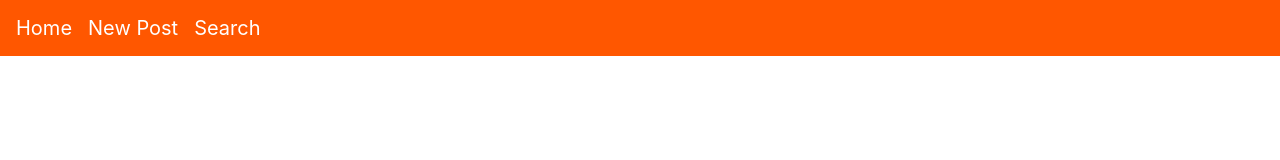
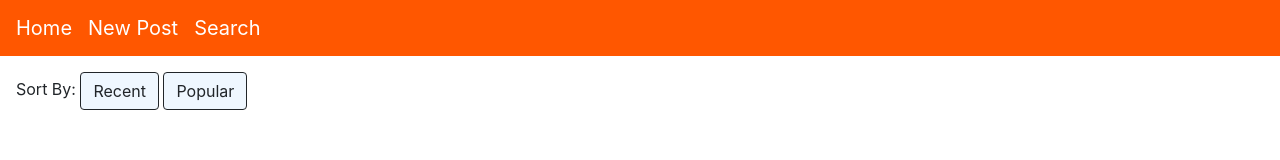
Before and after one commit to everett-hayes/reddit, a plain HTML site: page index.html in a window 1280 px wide. Drawn offline with nearby package versions, Linux system fonts and the light colour scheme; no server answers.

Commit message:
sorting and more cleanup

```diff
--- a/index.html
+++ b/index.html
@@ -17,15 +17,17 @@
         <a class="navbar-brand" href="./search.html">Search</a>
     </nav>
 
-    <!-- <div>
-        Sort By:
-        <button class="btn">Recent</button>
-        <button class="btn">Vote</button>
-    </div> -->
+    <div id="pageContainer">
+        <div id="btnContainer">
+            Sort By:
+            <button class="btn-custom" onclick="REDDIT_INDEX_PAGE.renderContainer('recent');">Recent</button>
+            <button class="btn-custom" onclick="REDDIT_INDEX_PAGE.renderContainer('vote');">Popular</button>
+        </div>
 
-    <i id="mySpinner" class="fas fa-spinner fa-pulse fa-5x spinny"></i>
+        <i id="mySpinner" class="fas fa-spinner fa-pulse fa-5x spinny"></i>
 
-    <div id="postContainer"></div>
+        <div id="postContainer"></div>
+    </div>
 
     <script src="src/services/postService.js"></script>
     <script src="src/index.js"></script>
--- a/src/index.js
+++ b/src/index.js
@@ -25,13 +25,18 @@ let REDDIT_INDEX_PAGE = (function () {
 
     function renderContainer(sortMethod) {
 
+        if (sortMethod == null) sortMethod = 'recent';
+
         $('#mySpinner').hide();
+        $('#postContainer').empty();
 
         if (sortMethod === 'vote') {
-            posts.sort((a,b) => (a.vote > b.vote) ? 1 : -1);
+            posts.sort((a,b) => (a.vote < b.vote) ? 1 : -1);
         } else if (sortMethod === 'recent') {
-            posts.sort((a,b) => (a.created_at > b.created_at) ? 1 : -1);
+            posts.sort((a,b) => (a.id < b.id) ? 1 : -1);
         }
+
+        console.log(JSON.stringify(posts, null , 2));
 
         for (let post of posts) {
             renderPost(post);
@@ -46,9 +51,7 @@ let REDDIT_INDEX_PAGE = (function () {
                             <p id="post-${post.id}-vote" class="voteCount">${post.vote}</p>
                             <button class="btn" onclick="REDDIT_INDEX_PAGE.vote(${post.id}, 'down');"><i class="fa fa-arrow-down"></i></button>
                         </div>
-                        <div id="post-${post.id}-content">
-                            ${post.content}
-                        </div>
+                        <p id="post-${post.id}-content">${post.content}</p>
                     </div>`;
 
         $('#postContainer').append(html);
@@ -61,17 +64,21 @@ let REDDIT_INDEX_PAGE = (function () {
         (direction === 'up') ? count++ : count--;
 
         post = {
-            content : $(`#post-${index}-content`).html(),
+            content : $(`#post-${index}-content`).text(),
             vote: count
         }
 
-        //myPostService.updatePostById(index, post);
+        console.log(JSON.stringify(post, null , 2));
+        //console.log(JSON.stringify(post, null, 2));
+        myPostService.updatePostById(index, post);
+
         $(`#post-${index}-vote`).html(count);
     }
 
     return {
         render : render,
-        vote : vote
+        vote : vote,
+        renderContainer : renderContainer
     }
 
 }());
--- a/src/services/postService.js
+++ b/src/services/postService.js
@@ -35,6 +35,8 @@ class postService {
 
     updatePostById(id, post) {
 
+        console.log(id);
+
         return fetch(this.baseURL + '/' + id, {
             method: 'PATCH',
             headers: {
@@ -42,6 +44,8 @@ class postService {
             },
             body: JSON.stringify({ post })
         })
+
+
     }
 
     deletePostById(id) {
--- a/styles/styles.css
+++ b/styles/styles.css
@@ -31,3 +31,23 @@
     margin-left: 50%;
     margin-top: 30%;
 }
+
+#btnContainer {
+    margin-bottom: -10px;
+    padding: 1em;
+}
+
+.btn-custom {
+    font-weight: 400;
+    color: #212529;
+    text-align: center;
+    vertical-align: middle;
+    user-select: none;
+    background-color: #EFF7FF;
+    border: 1px solid;
+    padding: .375rem .75rem;
+    font-size: 1rem;
+    line-height: 1.5;
+    border-radius: .25rem;
+    transition: color .15s ease-in-out,background-color .15s ease-in-out,border-color .15s ease-in-out,box-shadow .15s ease-in-
+}
```
Also changed, not shown: src/post.js (+6 -4 lines).
